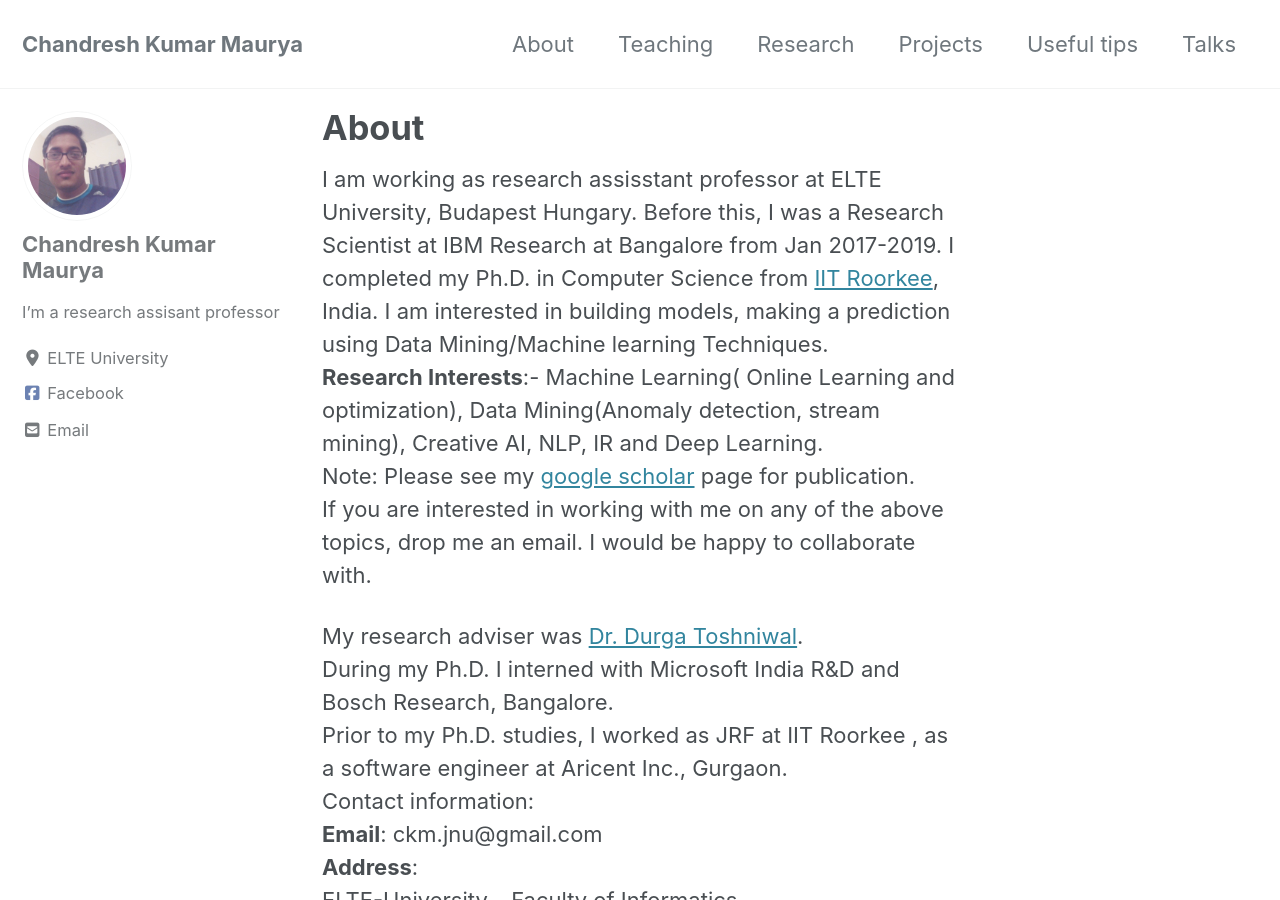
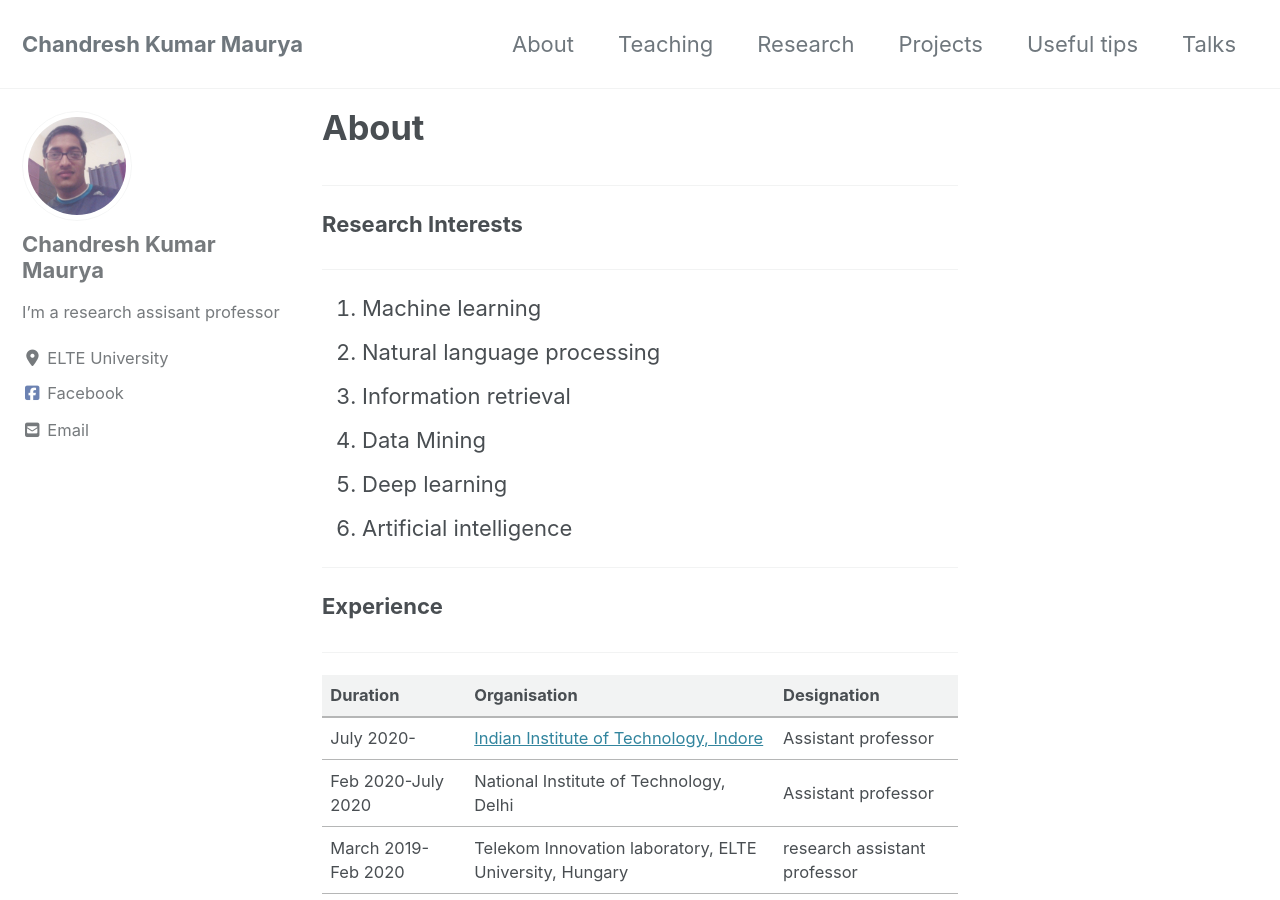
Before and after one commit to chandreshiit/oldsite, a Jekyll site: the page built from _pages/about.md, in a window 1280 px wide and 900 px high. Built offline with Jekyll 4.4.1, drawn with Linux system fonts in a browser that asks for light colours; cached includes are drawn as plain includes; nearby versions of some CDN libraries; some of the changed text lies outside the part shown.

Commit message:
updated about me

```diff
--- a/_pages/about.md
+++ b/_pages/about.md
@@ -2,18 +2,65 @@
 title: "About"
 permalink: /about/
 ---
-I am working as research assisstant professor at ELTE University, Budapest Hungary. Before this, I was a Research Scientist at IBM Research at Bangalore from Jan 2017-2019.  I completed my Ph.D. in Computer Science from [IIT Roorkee](https://www.iitr.ac.in/departments/CSE/pages/index.html), India. I am interested in building models, making a prediction using Data Mining/Machine learning Techniques.
-**Research Interests**:- Machine Learning( Online Learning and optimization), Data Mining(Anomaly detection, stream mining), Creative AI, NLP, IR and Deep Learning.
+
+***
+
+**Research Interests**
+
+***
+
+1. Machine learning
+2. Natural language processing
+3. Information retrieval
+4. Data Mining
+5. Deep learning
+6. Artificial intelligence
+
+***
+
+**Experience**
+
+***
+
+| Duration            | Organisation                                                 | Designation                  |
+| ------------------- | ------------------------------------------------------------ | ---------------------------- |
+| July 2020-          | [Indian Institute of Technology, Indore ](http://cse.iiti.ac.in/) | Assistant professor          |
+| Feb 2020-July 2020  | National Institute of Technology, Delhi                      | Assistant professor          |
+| March 2019-Feb 2020 | Telekom Innovation laboratory, ELTE University, Hungary      | research assistant professor |
+| Jan 2017-Jan 2019   | IBM Research, Bangalore                                      | Research Scientist           |
+
+***
+
+**Education**
+
+***
+
+| Duration            | Institute/University                        | Degree |
+| ------------------- | ------------------------------------------- | ------ |
+| July 2013-Dec 2016  | Indian Institute Technology, Roorkee, India | Ph.D.  |
+| July 2010-June 2012 | Jawaharlal Nehru University, New Delhi      | M.Tech |
+| July 2006-June 2010 | BIET Jhansi                                 | B.Tech |
+
 Note: Please see my [google scholar](https://scholar.google.com/citations?user=OR0yLJEAAAAJ&hl=en&authuser=2)   page  for publication.
+
 If you are interested in working with me on any of the above topics, drop me an email. I would be happy to collaborate with.
 
-My research adviser was [Dr. Durga Toshniwal](http://www.durgatoshniwal.in).
-During my Ph.D. I interned with Microsoft India R&D and Bosch Research, Bangalore.
-Prior to my Ph.D. studies, I worked as JRF at IIT Roorkee , as a software engineer at Aricent Inc., Gurgaon.
-Contact information:
+During gaps in my academic career,  I interned with Microsoft India R&D and Bosch Research, Bangalore.  Prior to my Ph.D. studies, I worked as JRF at IIT Roorkee , as a software engineer at Aricent Inc., Gurgaon.
+
+***
+
+**Contacts**
+
+***
+
 **Email**: ckm.jnu@gmail.com
-**Address**:
-ELTE-University – Faculty of Informatics
-Data Science and Engineering Department
-1518 Budapest, P. O. Box 120.
-Hungary
+
+**Address**
+
+ *Department of Computer Science & Engineering,*
+
+*Indian Institute of Technology Indore,*
+
+*Khandwa Road, Simrol, Indore 453552,*
+
+*India*
```
